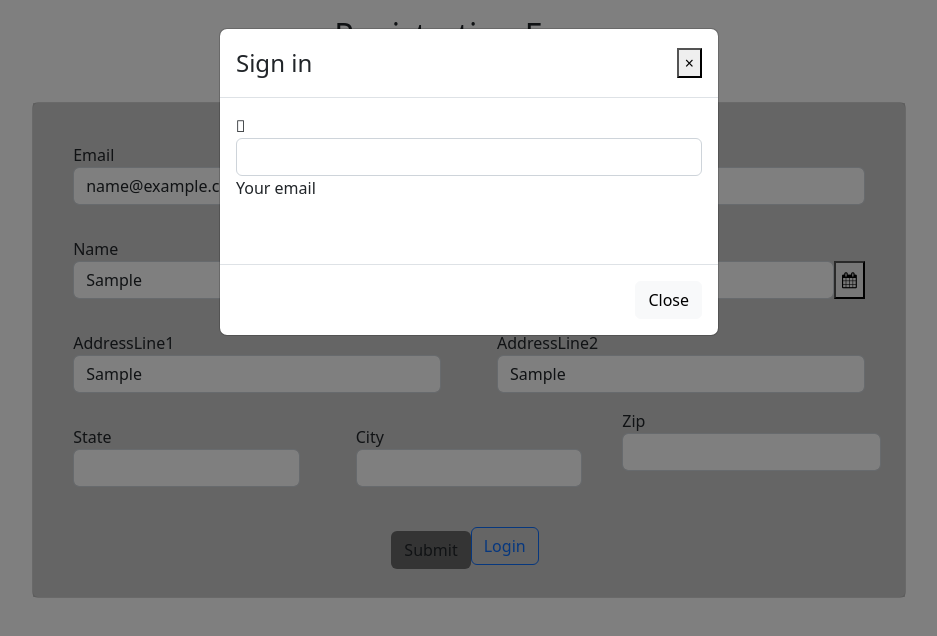
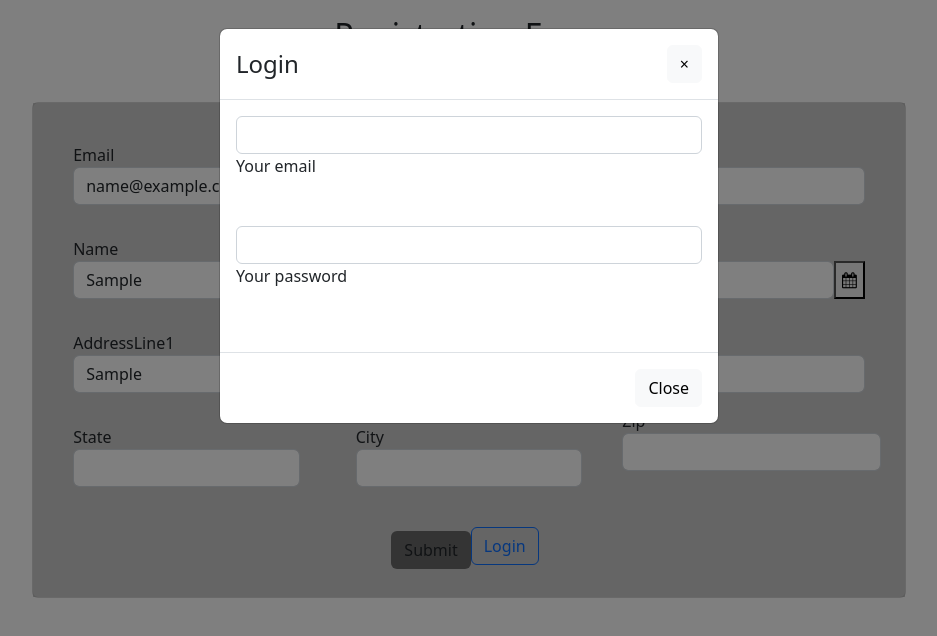
Before and after one commit to shayaansiddiqui/banking-frontend, an Angular app: page / in a window 1280 px wide. Both pictures are taken after typing "name@example.com", "Sample123", "Sample", "Sample", "Sample", "Sample" into the empty fields and a click on the button "Login". Shown: the top 636 px of the page, without its empty margins (171-1108 px from the left). Built offline with nearby package versions, Linux system fonts and the light colour scheme.

Commit message:
added Login Modal

```diff
--- a/package.json
+++ b/package.json
@@ -10,7 +10,7 @@
   },
   "private": true,
   "dependencies": {
-    "@angular/animations": "^15.1.0",
+    "@angular/animations": "^15.2.0",
     "@angular/common": "^15.1.0",
     "@angular/compiler": "^15.1.0",
     "@angular/core": "^15.1.0",
--- a/src/app/app.component.html
+++ b/src/app/app.component.html
@@ -4,4 +4,5 @@
 
 <app-registration></app-registration>
 
+
 </div>
--- a/src/app/app.component.ts
+++ b/src/app/app.component.ts
@@ -1,9 +1,20 @@
 import { Component } from '@angular/core';
+import {
+  trigger,
+  state,
+  style,
+  animate,
+  transition,
+  // ...
+} from '@angular/animations';
 
 @Component({
   selector: 'app-root',
   templateUrl: './app.component.html',
-  styleUrls: ['./app.component.css']
+  styleUrls: ['./app.component.css'],
+  animations: [
+    // animation triggers go here
+  ]
 })
 export class AppComponent {
   title = 'banking-frontend';
--- a/src/app/registration/registration.component.html
+++ b/src/app/registration/registration.component.html
@@ -85,87 +85,46 @@
         <input type="text" name="zip" class="form-control" [(ngModel)]="model.zip" required>
       </div></div></div>
 
-
     <div class="form-group text-center">
       <button class="btn btn-block" style="background: dimgray">Submit</button>
 
-
-
-      <button class="btn btn-outline-primary mb-2 me-2" (click)="openWindowCustomClass(content)">
-       Login
+      <button class="btn btn-outline-primary mb-2 me-2" (click)="openWindowCustomClass(content)" >
+        Login
       </button>
 
 </div>
 </form>
-
 </div>
-<!-- <div class="row">
-    <div class="col-md-6">
-       <h5><a href=""></a>Login</h5>
-    </div>
-    <div class="col-md-6">
-        <h5><a href=""></a>Forget Password</h5>
-    </div>
-    </div> -->
 </div>
 
 </div>
 </div>
 
 
-<div class="animate__animated animate__rotateInDownLeft">
+<div>
 <ng-template #content let-modal>
 	<div class="modal-header">
-		  <h4 class="modal-title w-100 font-weight-bold">Sign in</h4>
-        <button type="button" class="close" data-dismiss="modal" aria-label="Close">
+		  <h4 class="modal-title w-100 font-weight-bold">Login</h4>
+      <button type="button" class="btn btn-light" (click)="modal.close('Close click')">
           <span aria-hidden="true">&times;</span>
         </button>
   </div>
 	<div class="modal-body">
 		   <div class="md-form mb-5">
-          <i class="fas fa-envelope prefix grey-text"></i>
+          <!-- <i class="fas fa-envelope prefix grey-text"></i> -->
           <input type="email" id="defaultForm-email" class="form-control validate">
           <label data-error="wrong" data-success="right" for="defaultForm-email">Your email</label>
+        </div>
+        <div class="md-form mb-5">
+          <!-- <i class="fas fa-envelope prefix grey-text"></i> -->
+          <input type="password" id="defaultForm-email" class="form-control validate">
+          <label data-error="wrong" data-success="right" for="defaultForm-pass">Your password</label>
         </div>
 	</div>
 	<div class="modal-footer">
 		<button type="button" class="btn btn-light" (click)="modal.close('Close click')">Close</button>
 	</div>
-  <!-- <div class="modal fade" id="modalLoginForm" tabindex="-1" role="dialog" aria-labelledby="myModalLabel"
-  aria-hidden="true">
-  <div class="modal-dialog" role="document">
-    <div class="modal-content">
-      <div class="modal-header text-center">
-        <h4 class="modal-title w-100 font-weight-bold">Sign in</h4>
-        <button type="button" class="close" data-dismiss="modal" aria-label="Close">
-          <span aria-hidden="true">&times;</span>
-        </button>
-      </div>
-      <div class="modal-body mx-3">
-        <div class="md-form mb-5">
-          <i class="fas fa-envelope prefix grey-text"></i>
-          <input type="email" id="defaultForm-email" class="form-control validate">
-          <label data-error="wrong" data-success="right" for="defaultForm-email">Your email</label>
-        </div>
 
-        <div class="md-form mb-4">
-          <i class="fas fa-lock prefix grey-text"></i>
-          <input type="password" id="defaultForm-pass" class="form-control validate">
-          <label data-error="wrong" data-success="right" for="defaultForm-pass">Your password</label>
-        </div>
-
-      </div>
-      <div class="modal-footer d-flex justify-content-center">
-        <button class="btn btn-default">Login</button>
-      </div>
-    </div>
-  </div>
-</div>
-
-<div class="text-center">
-  <a href="" class="btn btn-default btn-rounded mb-4" data-toggle="modal" data-target="#modalLoginForm">Launch
-    Modal Login Form</a>
-</div> -->
 </ng-template>
 </div>
 <!-- Login Modal Code end -->
--- a/src/app/registration/registration.component.ts
+++ b/src/app/registration/registration.component.ts
@@ -17,7 +17,8 @@ declare var $:any;
 @Component({
   selector: 'app-registration',
   templateUrl: './registration.component.html',
-  styleUrls: ['./registration.component.css']
+  styleUrls: ['./registration.component.css'],
+
 })
 export class RegistrationComponent {
   model = new User();
```
Also changed, not shown: src/app/app.module.ts (+5 -3 lines), 1 other file (tests, documents, lock files or other folders).
